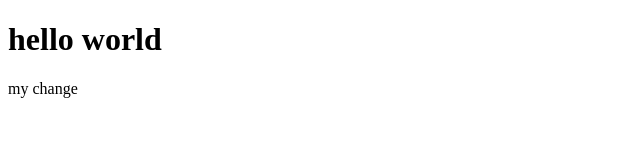
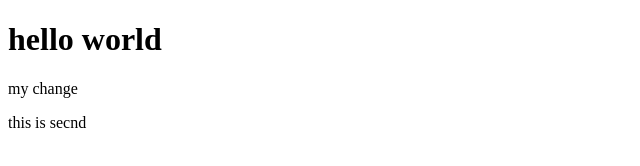
Before and after one commit to muskanmalik123/new-rep, a plain HTML site: page index.html in a window 1280 px wide. Shown: the full height of the page, 0-640 px from the left. Drawn offline with Linux system fonts and the light colour scheme.

Commit message:
Updated index page

```diff
--- a/index.html
+++ b/index.html
@@ -8,5 +8,6 @@
     <body>
         <h1>hello world</h1>
         <p>my change</p>
+        <p>this is secnd</p>
     </body>
     </html>
```
